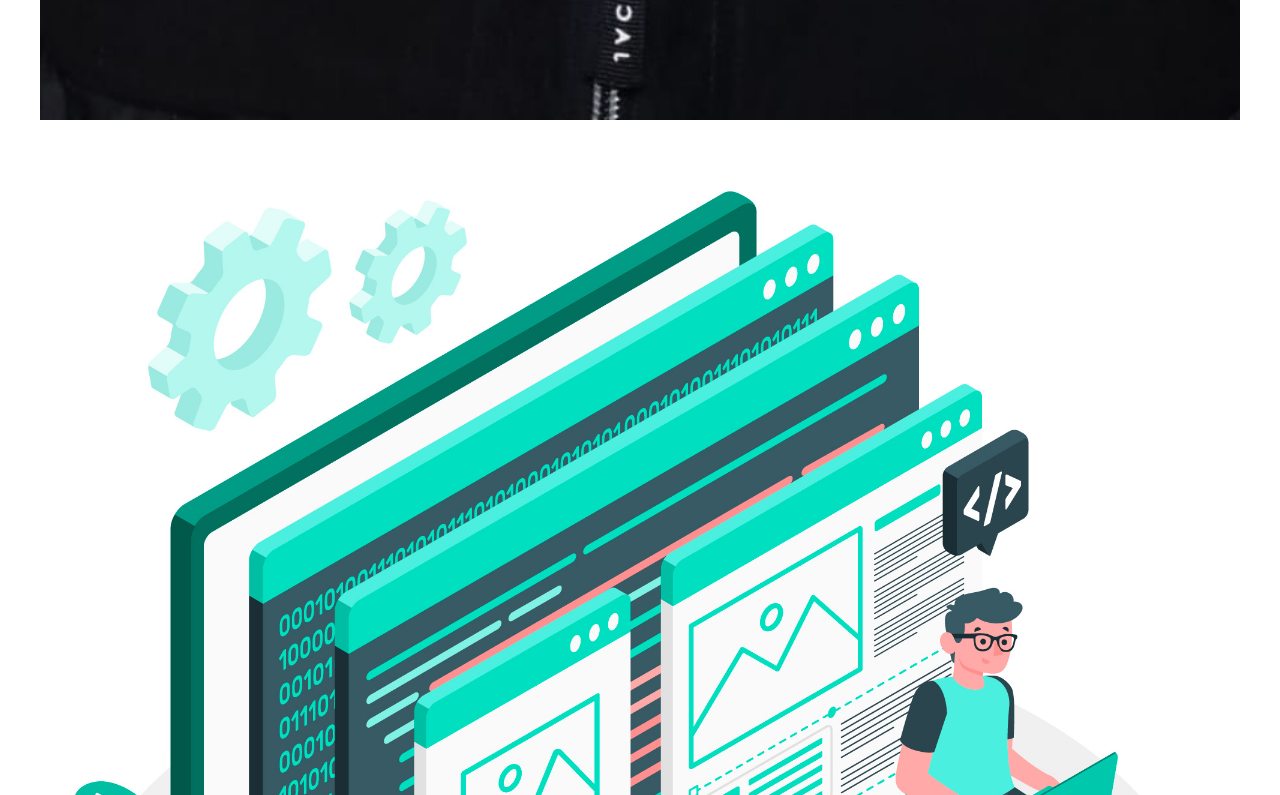
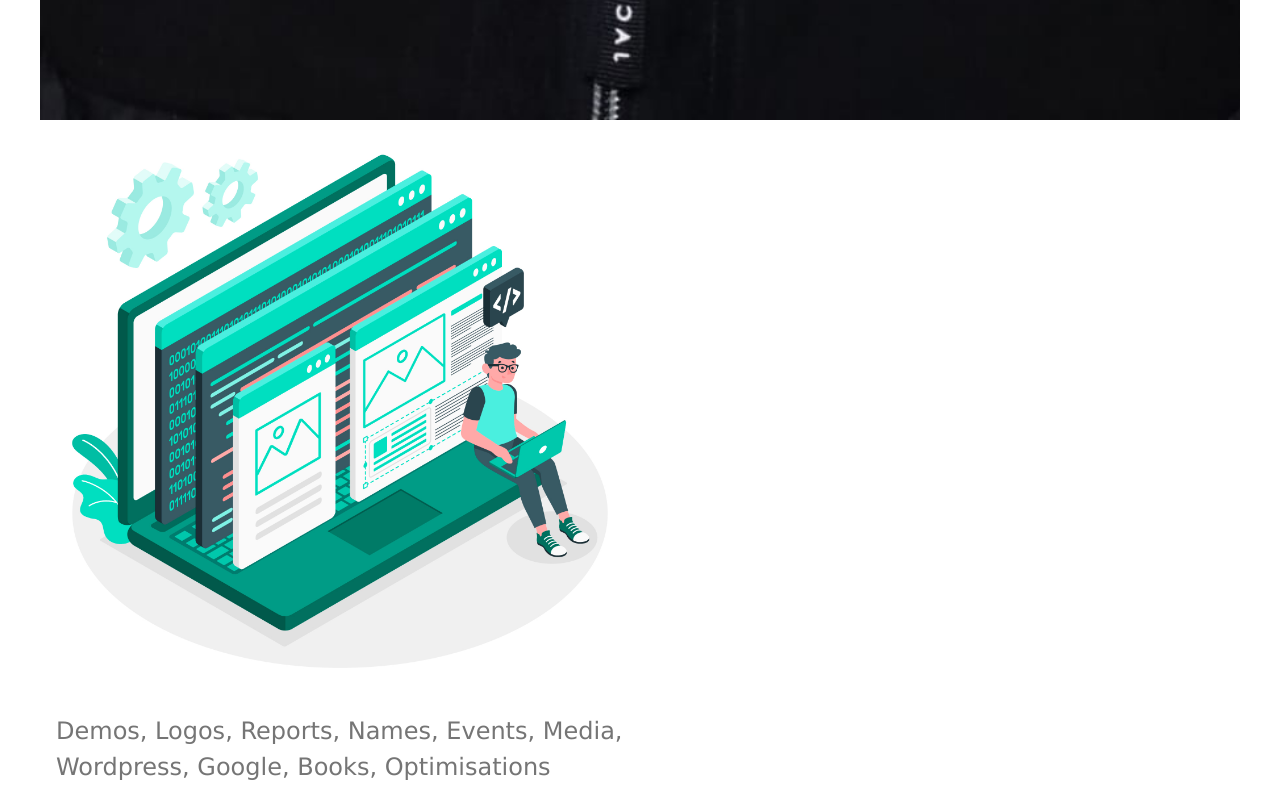
Before and after one commit to Davidthesoul/DAVID-GRATEROL, a plain HTML site: page index.html in a window 1280 px wide. Shown: the part 1965-2760 px from the top of the page. Drawn offline with nearby package versions, Linux system fonts and the light colour scheme.

Commit message:
Update index.html

```diff
--- a/index.html
+++ b/index.html
@@ -35,7 +35,7 @@
 <div>
   <img src="https://davidthesoul.github.io/DAVID-GRATEROL/images/jdavid.jpeg" style="width:100%">
 </div>
-<div>
+<div class="w3-half w3-container">
   <img src="https://davidthesoul.github.io/DAVID-GRATEROL/images/devs.jpg" style="width:100%">
   <p class="w3-xlarge w3-text-grey">
   Demos, Logos, Reports, Names, Events, Media, Wordpress, Google, Books, Optimisations</p>
```
